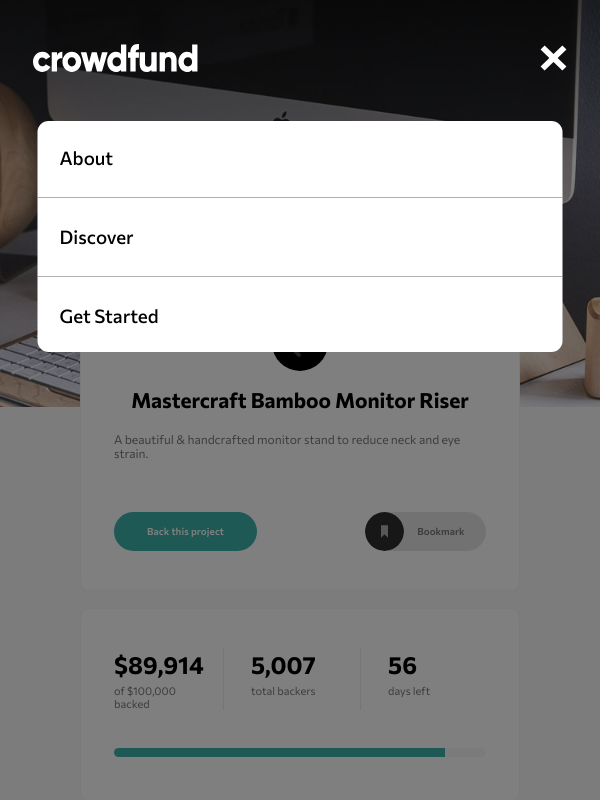
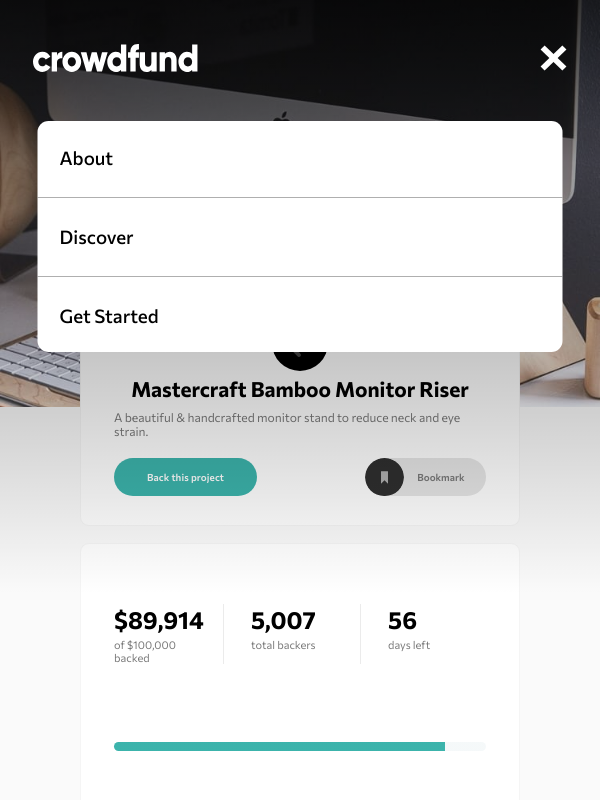
Before and after one commit to 0-BSCode/crowdfunding-product-page, a React (Create React App) app: page / in a window 600 px wide. Both pictures are taken after a click on the picture 553 px from the left and 57 px from the top of the page. Shown: the top 800 px of the page. Built offline with nearby package versions, Linux system fonts and the light colour scheme.

Commit message:
Added overlay with linear gradient for mobile menu

```diff
--- a/src/App.js
+++ b/src/App.js
@@ -53,7 +53,7 @@ function App() {
       }
       {showMenu?
         <>
-          <div className="overlay" />
+          <div className="overlay header__menu-overlay" />
           <Menu />
         </>: ''
       }
--- a/src/assets/styles/styles.css
+++ b/src/assets/styles/styles.css
@@ -98,6 +98,9 @@
   display: none;
   width: 2.5rem;
   height: 2.5rem;
+}
+.header__menu-overlay {
+  background: linear-gradient(rgba(0, 0, 0, 0.55) 0%, rgba(0, 0, 0, 0) 30%);
 }
 .header__menu-links {
   position: absolute;
@@ -738,5 +741,6 @@
   .container {
     width: 40rem;
     height: 143rem;
+    grid-template-rows: 12fr 17.6fr 70.4fr;
   }
 }/*# sourceMappingURL=styles.css.map */
--- a/src/assets/styles/styles.scss
+++ b/src/assets/styles/styles.scss
@@ -68,6 +68,10 @@
         display: none;
         width: 2.5rem;
         height: 2.5rem;
+    }
+
+    &__menu-overlay {
+        background: linear-gradient(rgba(0,0,0,0.55) 0%, rgba(0,0,0,0) 30%)
     }
 
     &__menu-links {
@@ -815,5 +819,6 @@
     .container {
         width: 40rem;
         height: 143rem;
+        grid-template-rows: 12fr 17.6fr 70.4fr;
     }
 }
```
Also changed, not shown: 1 other file (tests, documents, lock files or other folders).
